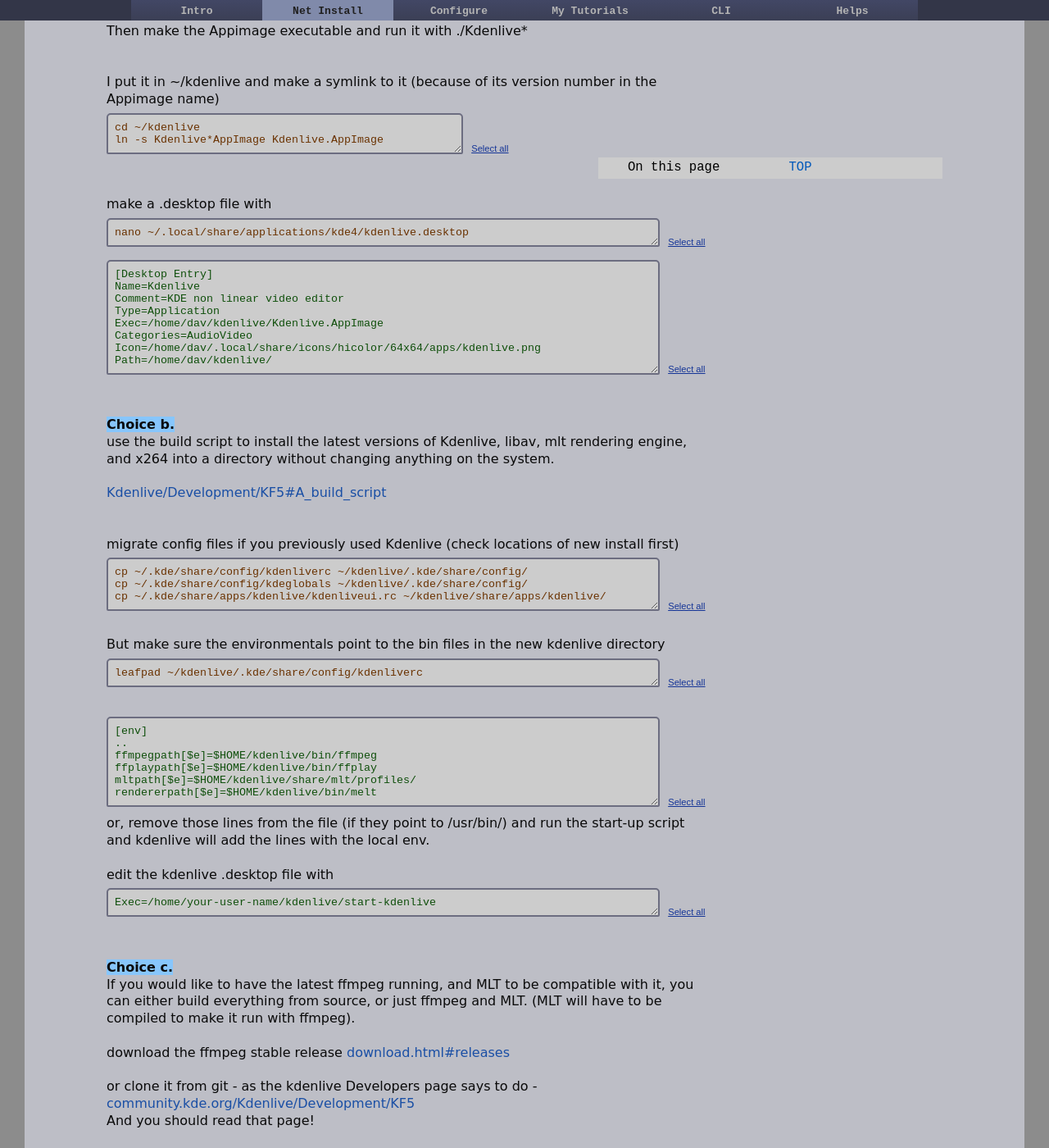
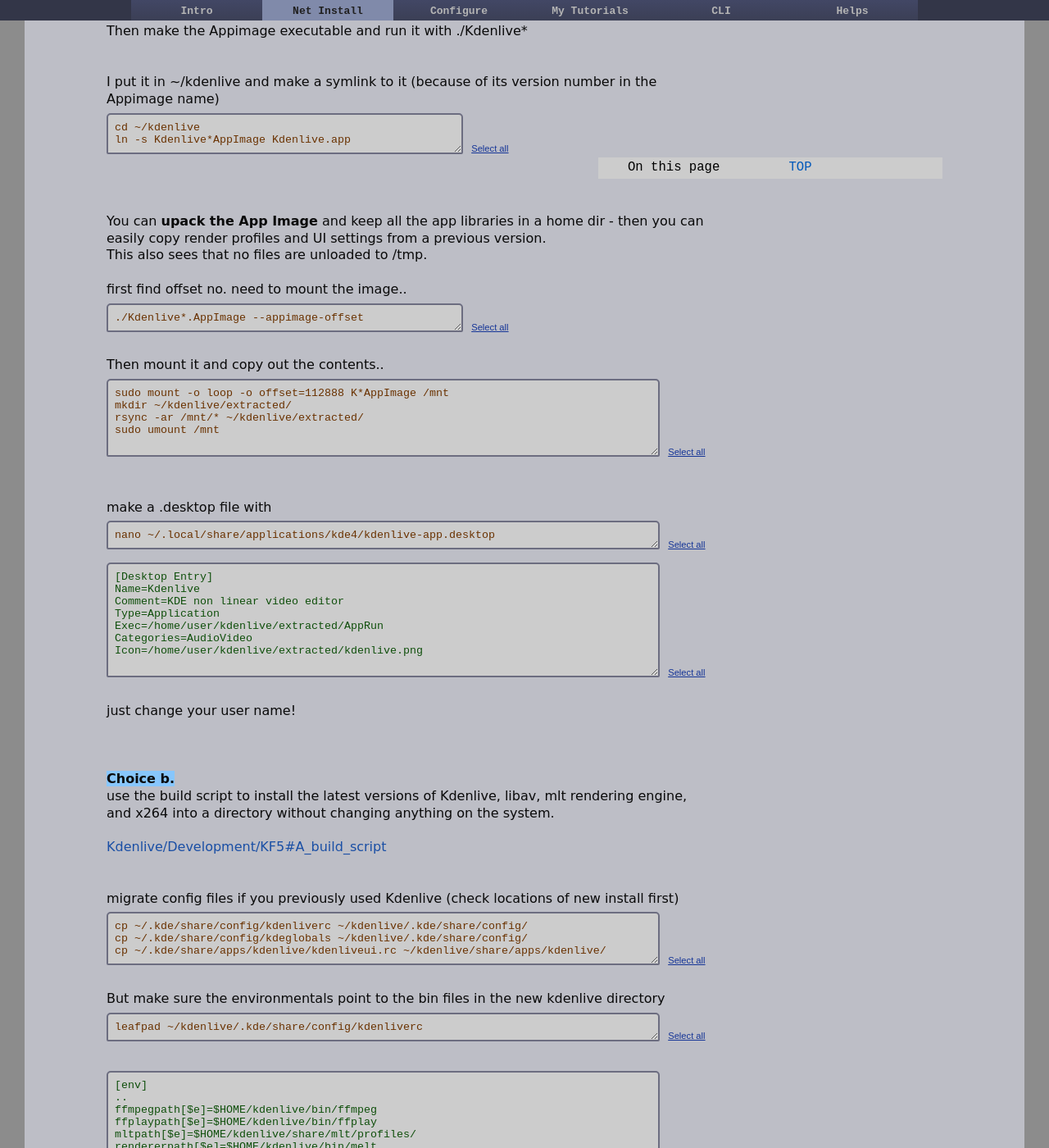
Before and after one commit to dquinton/debian-install, a Jekyll site: the page built from netinstall/step2.html, in a window 1280 px wide and 1400 px high, scrolled down 1029 px. Shown: the whole window at 82% size. Built offline with Jekyll 4.4.1, drawn with Linux system fonts in a browser that asks for light colours.

Commit message:
updating pages

```diff
--- a/netinstall/go-devuan.html
+++ b/netinstall/go-devuan.html
@@ -80,6 +80,10 @@
 <br><br>
 
 Download a Devuan iso from their site at <a href="https://files.devuan.org/devuan_jessie_beta/" target="https://files.devuan.org/devuan_jessie_beta/">https://files.devuan.org/devuan_jessie_beta/</a>
+<br><br>
+Read about Devuan without having systemd or dbus running <a href="https://talk.devuan.org/t/migrating-from-debian-to-a-minimalist-devuan/181">talk.devuan.org/t/migrating-from-debian-to-a-minimalist-devuan</a>
+<br><br>
+and here <a href="https://git.devuan.org/dev1fanboy/Upgrade-Install-Devuan/wikis/Devuan-without-dbus">Devuan-without-dbus</a>
 
 <br><br>
 <br><br><b>Next page: </b>
--- a/netinstall/lxde-fast.html
+++ b/netinstall/lxde-fast.html
@@ -52,7 +52,7 @@
 
 <form>
 <textarea name="T" id="install" rows="6" cols="100">
-apt-get install mplayer2 gnome-mplayer vlc handbrake audacious gnome-sound-recorder lame gimp abcde eyed3 bashburn gtk2-engines gtk2-engines-xfce gtk3-engines-xfce gnome-color-chooser systemsettings yelp xpdf x11-apps feh imagemagick xsel xvkbd w3m w3m-img atool mediainfo jhead ffmpegthumbnailer clipit uget clamtk gdmap bleachbit transmission ksnapshot kcharselect luckybackup meld regexxer xiphos fonts-sil-ezra rkhunter chkrootkit goldendict artha transmission easytag xfce4-notes-plugin hasciicam bluefish catfish pyrenamer yelp</textarea>
+apt-get install mplayer2 gnome-mplayer vlc handbrake audacious gnome-sound-recorder lame gimp abcde eyed3 bashburn gtk2-engines gtk2-engines-xfce gtk3-engines-xfce gnome-color-chooser systemsettings xpdf x11-apps feh imagemagick xsel xvkbd w3m w3m-img atool mediainfo jhead ffmpegthumbnailer clipit uget clamtk gdmap bleachbit transmission ksnapshot kcharselect luckybackup meld regexxer xiphos fonts-sil-ezra rkhunter chkrootkit goldendict artha transmission easytag xfce4-notes-plugin hasciicam bluefish catfish pyrenamer yelp</textarea>
 &nbsp;<input type="button" class="submitLink" value="Select all" onClick="javascript:this.form.T.focus();this.form.T.select();">
 </form>
 <br><br>
--- a/netinstall/step2.html
+++ b/netinstall/step2.html
@@ -80,15 +80,42 @@
 <form>
 <textarea name="T" id="cmd" rows="2" cols="50">
 cd ~/kdenlive
-ln -s Kdenlive*AppImage Kdenlive.AppImage</textarea>
+ln -s Kdenlive*AppImage Kdenlive.app</textarea>
 &nbsp;<input type="button" class="submitLink" value="Select all" onClick="javascript:this.form.T.focus();this.form.T.select();">
 </form>
+<br><br><br>
+You can <b>upack the App Image</b> and keep all the app libraries in a home dir - then you can easily copy render profiles and UI settings from a previous version. <br>
+This also sees that no files are unloaded to /tmp.
+<br><br>
+
+first find offset no. need to mount the image..
+
+<form>
+<textarea name="T" id="cmd" rows="1" cols="50">
+./Kdenlive*.AppImage --appimage-offset</textarea>
+&nbsp;<input type="button" class="submitLink" value="Select all" onClick="javascript:this.form.T.focus();this.form.T.select();">
+</form>
+<br>
+
+Then mount it and copy out the contents..
+
+<form>
+<textarea name="T" id="cmd" rows="5" cols="80">
+sudo mount -o loop -o offset=112888 K*AppImage /mnt
+mkdir ~/kdenlive/extracted/
+rsync -ar /mnt/* ~/kdenlive/extracted/
+sudo umount /mnt</textarea>
+&nbsp;<input type="button" class="submitLink" value="Select all" onClick="javascript:this.form.T.focus();this.form.T.select();">
+</form>
+
+
+
 <br><br>
 make a .desktop file with
 
 <form>
 <textarea name="T" id="cmd" rows="1" cols="80">
-nano ~/.local/share/applications/kde4/kdenlive.desktop</textarea>
+nano ~/.local/share/applications/kde4/kdenlive-app.desktop</textarea>
 &nbsp;<input type="button" class="submitLink" value="Select all" onClick="javascript:this.form.T.focus();this.form.T.select();">
 </form>
 
@@ -98,15 +125,14 @@
 Name=Kdenlive
 Comment=KDE non linear video editor
 Type=Application
-Exec=/home/dav/kdenlive/Kdenlive.AppImage
+Exec=/home/user/kdenlive/extracted/AppRun
 Categories=AudioVideo
-Icon=/home/dav/.local/share/icons/hicolor/64x64/apps/kdenlive.png
-Path=/home/dav/kdenlive/</textarea>
+Icon=/home/user/kdenlive/extracted/kdenlive.png</textarea>
 &nbsp;<input type="button" class="submitLink" value="Select all" onClick="javascript:this.form.T.focus();this.form.T.select();">
 </form>
-
-
-
+<br>
+just change your user name!
+<br><br>
 
 
  <br><br>
--- a/tutorial/17-remote-install.html
+++ b/tutorial/17-remote-install.html
@@ -299,7 +299,7 @@
 <b>All other apps</b>
 <br>
 <textarea name="T" id="cmd" rows="6" cols="100">
-for p in mplayer2 gnome-mplayer vlc handbrake audacious gnome-sound-recorder lame gimp abcde eyed3 bashburn gtk2-engines gtk2-engines-xfce gtk3-engines-xfce gnome-color-chooser systemsettings yelp xpdf x11-apps feh imagemagick xsel xvkbd w3m w3m-img atool mediainfo jhead ffmpegthumbnailer clipit uget clamtk gdmap bleachbit transmission ksnapshot kcharselect luckybackup meld regexxer xiphos fonts-sil-ezra rkhunter chkrootkit goldendict artha transmission easytag xfce4-notes-plugin hsasciicam bluefish catfish pyrenamer yelp xfburn xpad ;do echo $p config/package-lists/apps.list.chroot ;done</textarea>
+for p in mplayer2 gnome-mplayer vlc handbrake audacious gnome-sound-recorder lame gimp abcde eyed3 bashburn gtk2-engines gtk2-engines-xfce gtk3-engines-xfce gnome-color-chooser systemsettings xpdf x11-apps feh imagemagick xsel xvkbd w3m w3m-img atool mediainfo jhead ffmpegthumbnailer clipit uget clamtk gdmap bleachbit transmission ksnapshot kcharselect luckybackup meld regexxer xiphos fonts-sil-ezra rkhunter chkrootkit goldendict artha transmission easytag xfce4-notes-plugin hsasciicam bluefish catfish pyrenamer yelp xfburn xpad ;do echo $p config/package-lists/apps.list.chroot ;done</textarea>
 &nbsp;<input type="button" class="submitLink" value="Select all" onClick="javascript:this.form.T.focus();this.form.T.select();">
 </form>
 
```
Also changed, not shown: netinstall/step3.html (+6 -3 lines).
